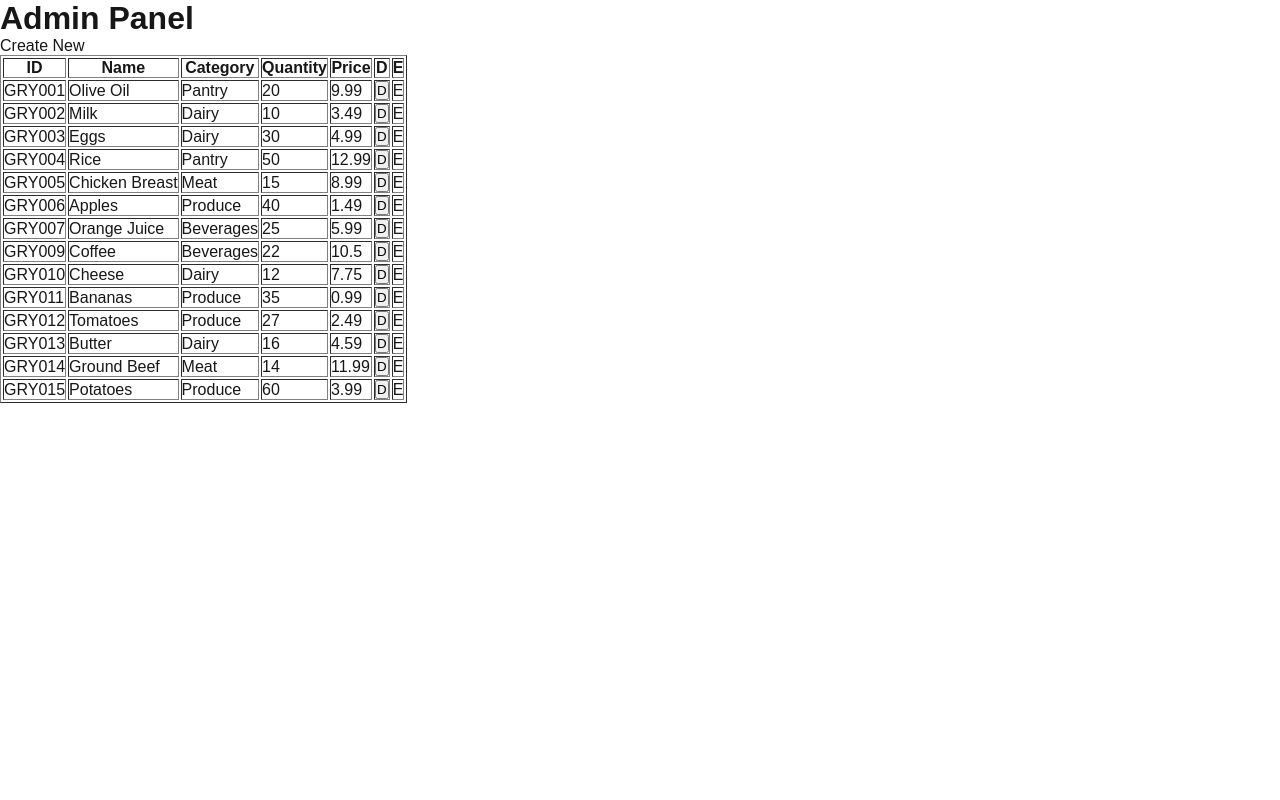
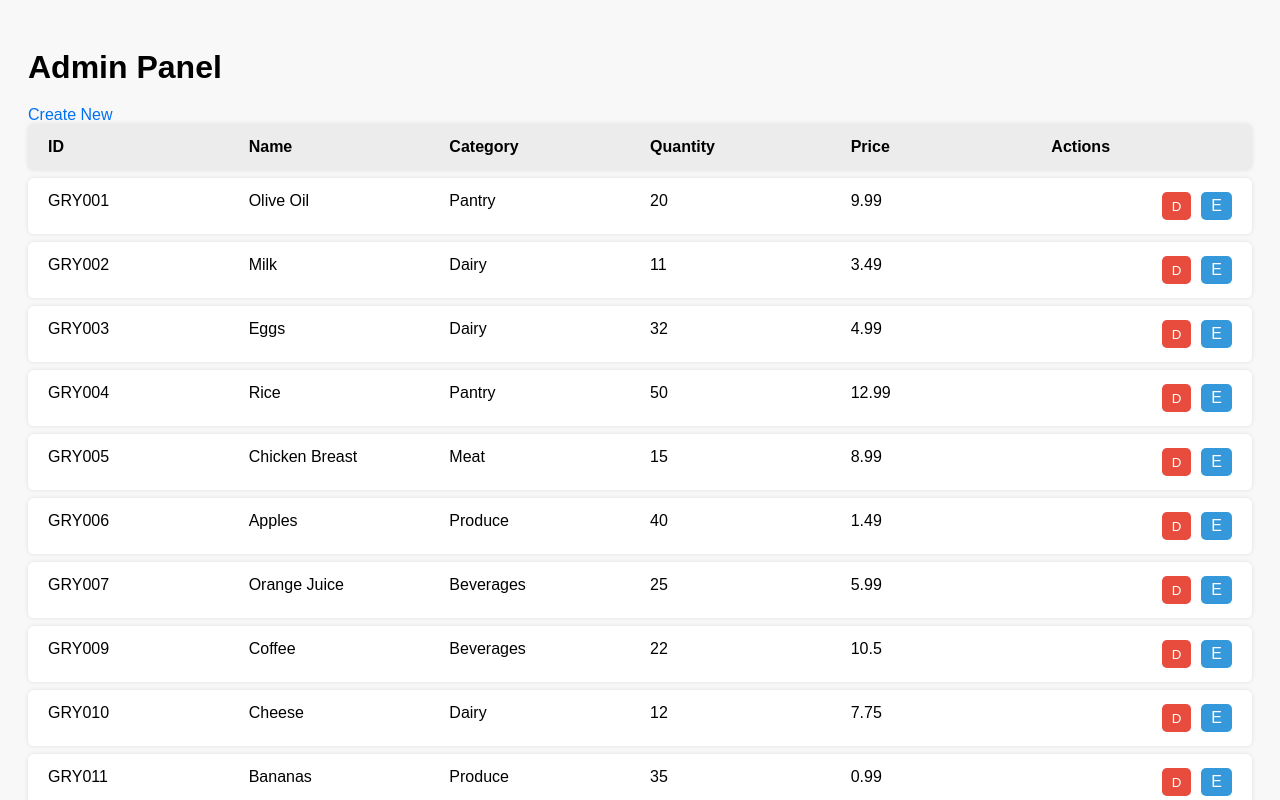
Before and after one commit to moayead2009/project2, a Next.js app: page /admin in a window 1280 px wide. Shown: the top 800 px of the page. Built offline with nearby package versions, Linux system fonts and the light colour scheme; data requests are answered from the project's data file.

Commit message:
Style layout using Flexbox for /collection and /admin

```diff
--- a/app/admin/page.js
+++ b/app/admin/page.js
@@ -6,7 +6,7 @@ export default function AdminPage() {
     const [items, setItems] = useState([]);
 
     const fetchItems = async () => {
-    const res = await fetch('http://localhost:4000/items');
+        const res = await fetch('http://localhost:4000/items', { cache: 'no-store' });
         const data = await res.json();
         setItems(data);
     };
@@ -24,36 +24,31 @@ export default function AdminPage() {
         <div>
             <h1>Admin Panel</h1>
             <a href="/admin/create">Create New</a>
-      <table border="1" cellPadding="8">
-        <thead>
-          <tr>
-            <th>ID</th>
-            <th>Name</th>
-            <th>Category</th>
-            <th>Quantity</th>
-            <th>Price</th>
-            <th>D</th>
-            <th>E</th>
-          </tr>
-        </thead>
-        <tbody>
+            <div className="table-container">
+                <div className="table-header">
+                    <div>ID</div>
+                    <div>Name</div>
+                    <div>Category</div>
+                    <div>Quantity</div>
+                    <div>Price</div>
+                    <div>Actions</div>
+                </div>
+
                 {items.map(item => (
-            <tr key={item.id}>
-              <td>{item.id}</td>
-              <td>{item.item_name}</td>
-              <td>{item.category}</td>
-              <td>{item.quantity}</td>
-              <td>{item.price}</td>
-              <td>
+                    <div className="table-row" key={item.id}>
+                        <div>{item.id}</div>
+                        <div>{item.item_name}</div>
+                        <div>{item.category}</div>
+                        <div>{item.quantity}</div>
+                        <div>{item.price}</div>
+                        <div className="actions">
                             <button onClick={() => handleDelete(item.id)}>D</button>
-              </td>
-              <td>
-                <a href={`/admin/edit/${item.id}`}>E</a>
-              </td>
-            </tr>
+                            <a href={`/admin/edit/${item.id}`} className="edit-button">E</a>
+                        </div>
+                    </div>
                 ))}
-        </tbody>
-      </table>
+            </div>
+
         </div>
     );
 }
--- a/app/globals.css
+++ b/app/globals.css
@@ -1,42 +1,96 @@
-:root {
-  --background: #ffffff;
-  --foreground: #171717;
+body {
+  font-family: Arial, sans-serif;
+  padding: 20px;
+  background-color: #f8f8f8;
 }
 
-@media (prefers-color-scheme: dark) {
-  :root {
-    --background: #0a0a0a;
-    --foreground: #ededed;
-  }
-}
-
-html,
-body {
-  max-width: 100vw;
-  overflow-x: hidden;
-}
-
-body {
-  color: var(--foreground);
-  background: var(--background);
-  font-family: Arial, Helvetica, sans-serif;
-  -webkit-font-smoothing: antialiased;
-  -moz-osx-font-smoothing: grayscale;
-}
-
-* {
-  box-sizing: border-box;
-  padding: 0;
-  margin: 0;
+h1 {
+  margin-bottom: 20px;
 }
 
 a {
-  color: inherit;
+  color: #0070f3;
   text-decoration: none;
 }
 
-@media (prefers-color-scheme: dark) {
-  html {
-    color-scheme: dark;
-  }
+a:hover {
+  text-decoration: underline;
 }
+
+.collection-list {
+  display: flex;
+  flex-direction: column;
+  gap: 12px;
+}
+
+.collection-item {
+  display: flex;
+  justify-content: space-between;
+  align-items: center;
+  padding: 12px 16px;
+  background: white;
+  border-radius: 8px;
+  box-shadow: 0 0 6px rgba(0, 0, 0, 0.1);
+}
+
+.table-container {
+  display: flex;
+  flex-direction: column;
+  gap: 8px;
+}
+
+.table-header,
+.table-row {
+  display: flex;
+  padding: 10px;
+  background: white;
+  border-radius: 6px;
+  box-shadow: 0 0 4px rgba(0, 0, 0, 0.1);
+}
+
+.table-header {
+  font-weight: bold;
+  background: #ececec;
+}
+
+.table-row > div,
+.table-header > div {
+  flex: 1;
+  padding: 4px 10px;
+}
+
+.table-row .actions {
+  display: flex;
+  gap: 10px;
+  justify-content: flex-end;
+}
+
+button,
+.edit-button {
+  padding: 5px 10px;
+  border: none;
+  border-radius: 5px;
+  color: white;
+  cursor: pointer;
+}
+
+button {
+  background-color: #e74c3c;
+}
+
+.edit-button {
+  background-color: #3498db;
+}
+
+form {
+  display: flex;
+  flex-direction: column;
+  gap: 10px;
+  max-width: 300px;
+}
+
+input {
+  padding: 8px;
+  border-radius: 4px;
+  border: 1px solid #ccc;
+}
--- a/db.json
+++ b/db.json
@@ -11,14 +11,14 @@
       "id": "GRY002",
       "item_name": "Milk",
       "category": "Dairy",
-      "quantity": 10,
+      "quantity": "11",
       "price": 3.49
     },
     {
       "id": "GRY003",
       "item_name": "Eggs",
       "category": "Dairy",
-      "quantity": 30,
+      "quantity": "32",
       "price": 4.99
     },
     {
```
Also changed, not shown: app/admin/edit/[id]/EditForm.js (added, +58 -0 lines), app/admin/edit/[id]/page.js (added, +22 -0 lines), app/collection/page.js (+7 -6 lines). Lines whose indentation alone changed are shown as unchanged.
